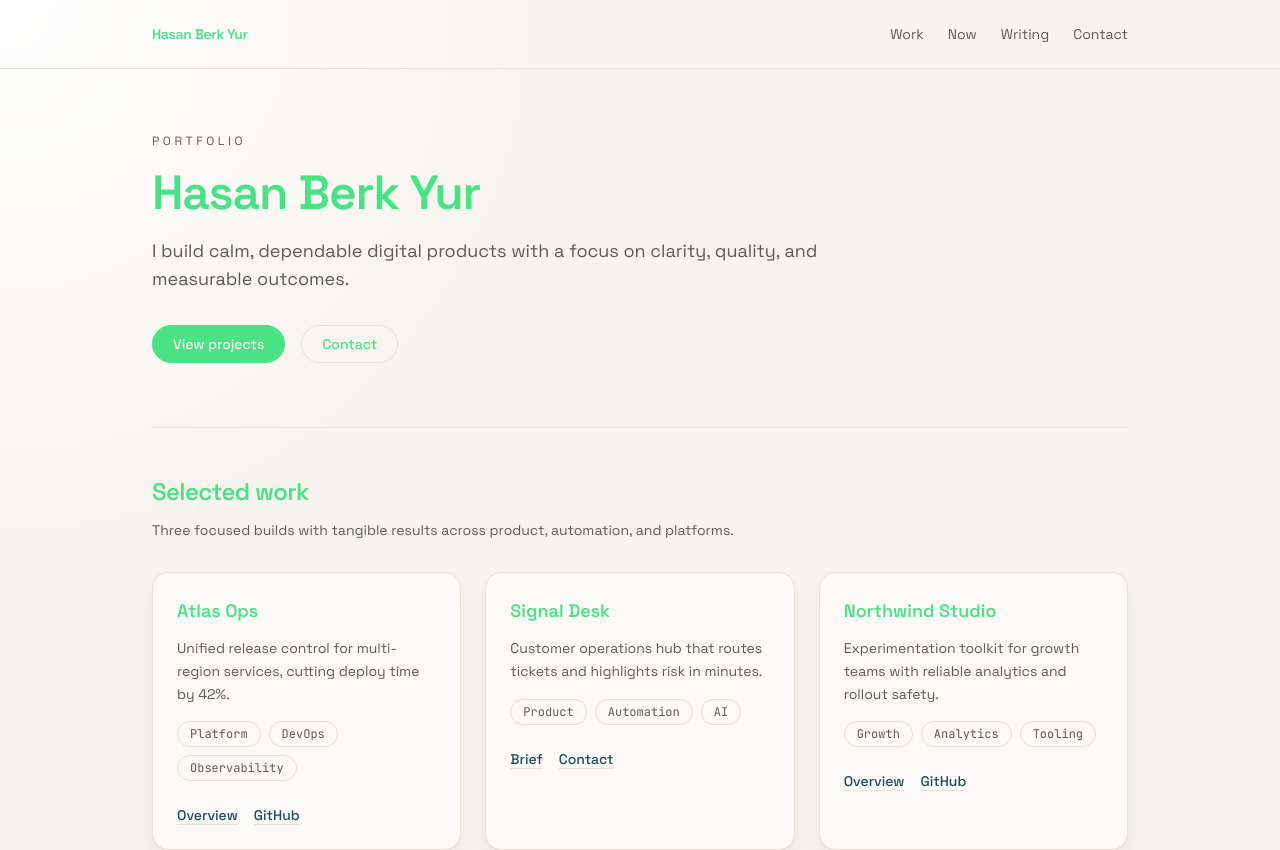
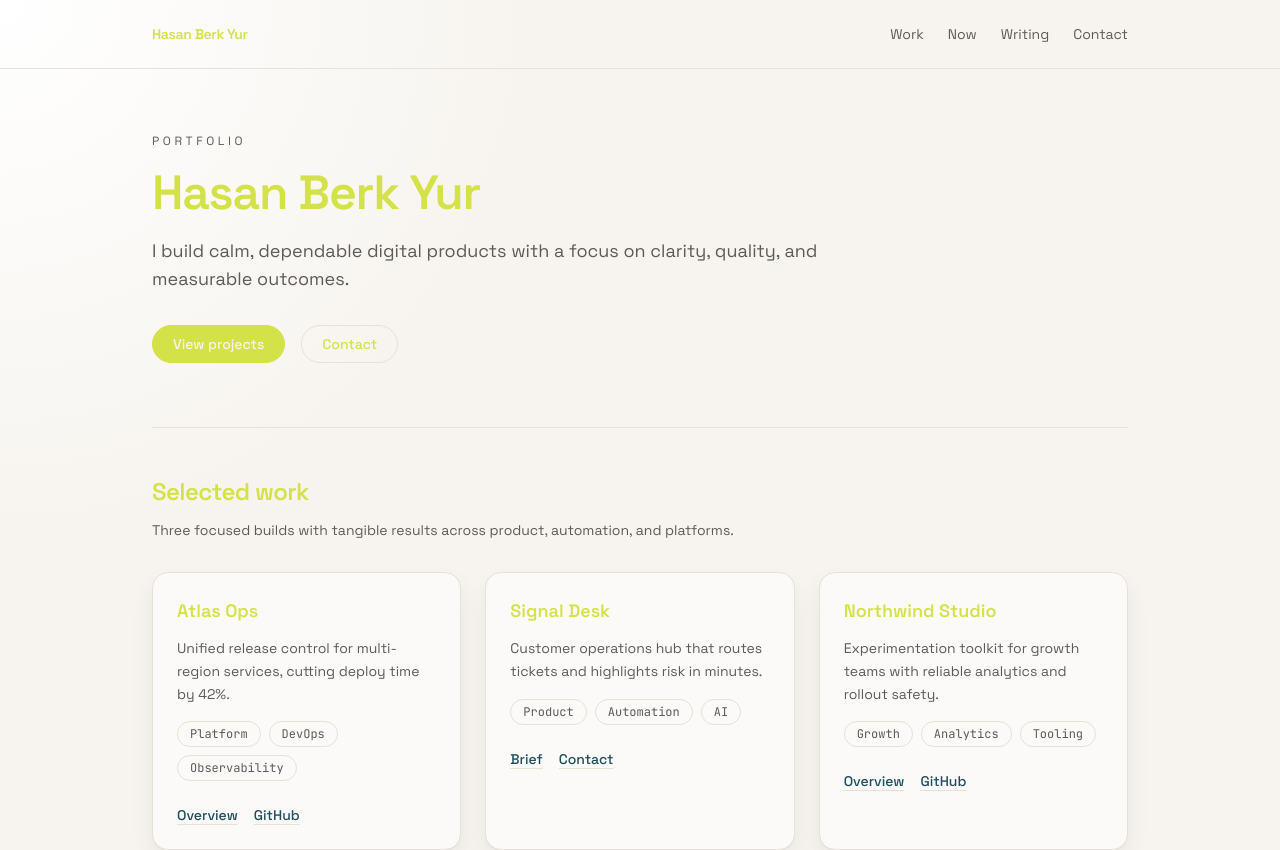
Before and after one commit to hasanberkyur/personal-website, a Next.js app: page / in a window 1280 px wide. Shown: the top 850 px of the page. Built offline with nearby package versions, Linux system fonts and the light colour scheme.

Commit message:
style: changing the text color to yellow

```diff
--- a/app/globals.css
+++ b/app/globals.css
@@ -4,7 +4,7 @@
 :root {
   --color-bg: #f7f4ef;
   --color-bg-alt: #fbfaf8;
-  --color-text: #49e284;
+  --color-text: #d3e249;
   --color-muted: #5f5a55;
   --color-accent: #1f4d5c;
   --color-border: #e7e1d7;
```
